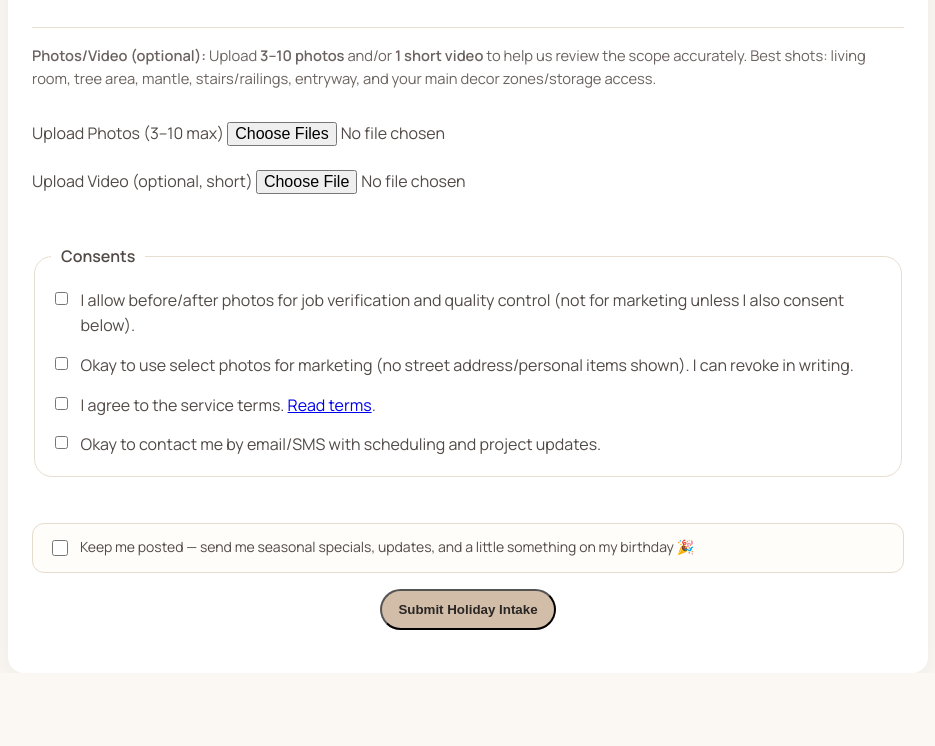
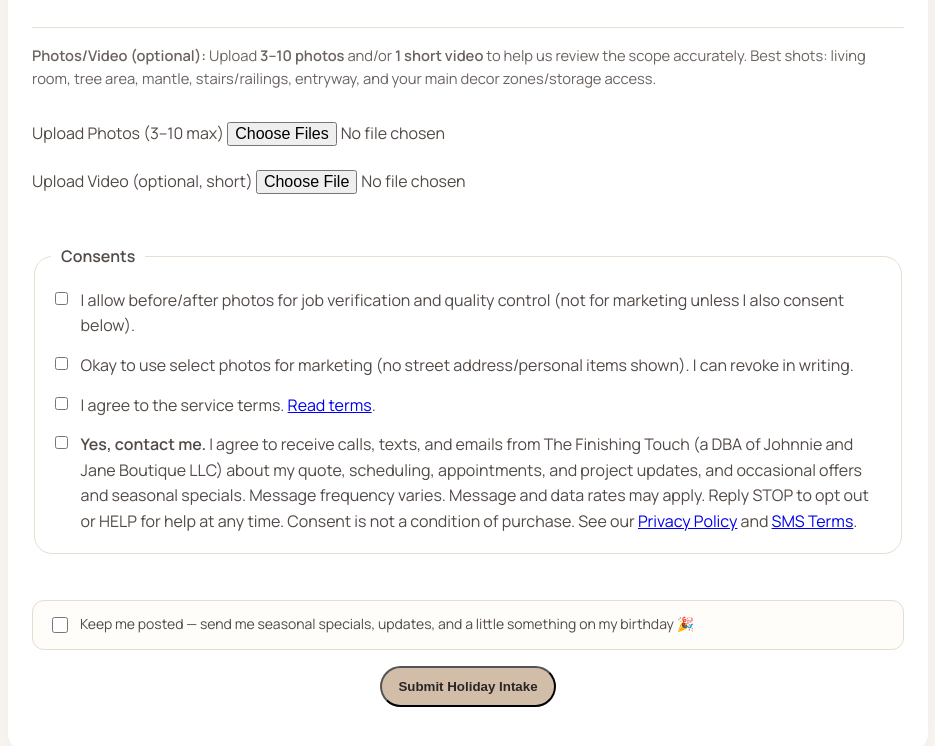
Before and after one commit to richellestoweres-maker/the-finishing-touch, a plain HTML site: page intake-holiday.html in a window 1280 px wide. Shown: the part 1190-1936 px from the top of the page, without its empty margins (172-1107 px from the left). Before the commit the page ends 1863 px from the top, so only its background shows below. Drawn offline with nearby package versions, Linux system fonts and the light colour scheme.

Commit message:
Carrier-compliant SMS consent wording on holiday intake

```diff
--- a/intake-holiday.html
+++ b/intake-holiday.html
@@ -245,7 +245,7 @@
 
         <label style="display:flex;gap:.6rem;align-items:flex-start;">
           <input type="checkbox" name="consent_updates" value="Yes">
-          <span>Okay to contact me by email/SMS with scheduling and project updates.</span>
+          <span><strong>Yes, contact me.</strong> I agree to receive calls, texts, and emails from The Finishing Touch (a DBA of Johnnie and Jane Boutique LLC) about my quote, scheduling, appointments, and project updates, and occasional offers and seasonal specials. Message frequency varies. Message and data rates may apply. Reply STOP to opt out or HELP for help at any time. Consent is not a condition of purchase. See our <a href="/privacy.html" target="_blank" rel="noopener">Privacy Policy</a> and <a href="/sms-terms.html" target="_blank" rel="noopener">SMS Terms</a>.</span>
         </label>
       </fieldset>
 
```
